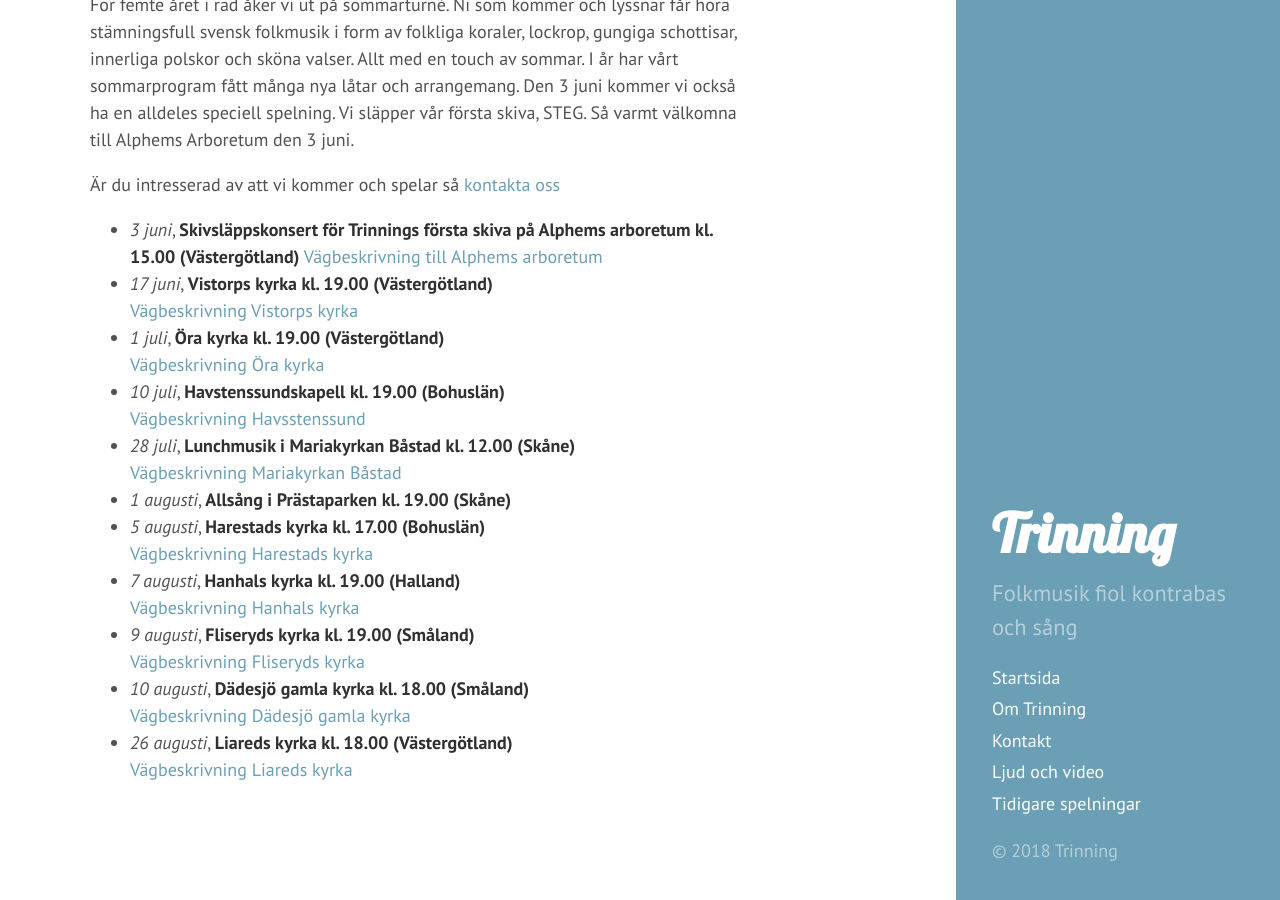
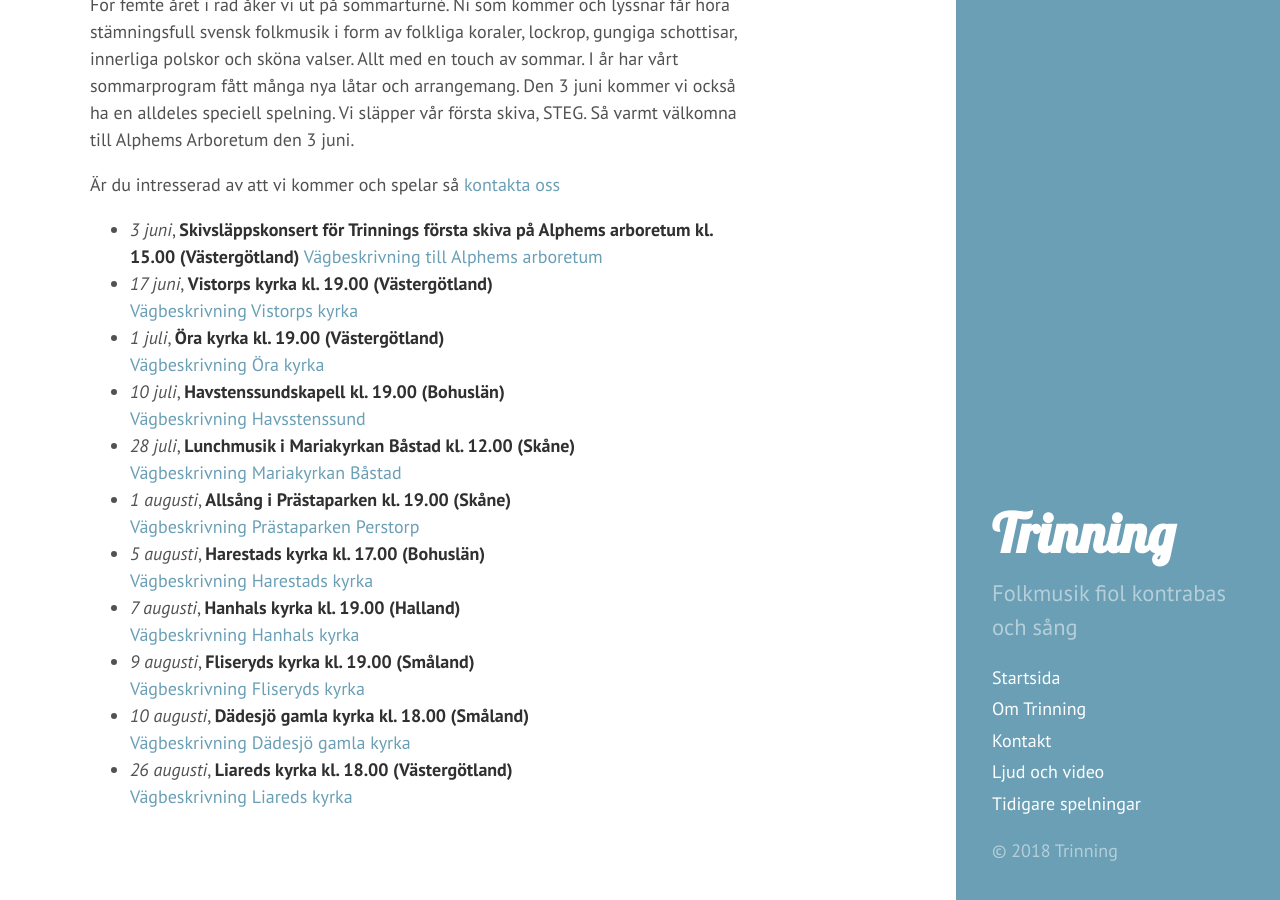
Before and after one commit to trinning/trinning.github.io, a Jekyll site: the page built from index.md, in a window 1280 px wide and 900 px high, scrolled down 1090 px. Built offline with Jekyll 4.4.1, drawn with Linux system fonts in a browser that asks for light colours.

Commit message:
Vägbeskrivning Prästaparken

```diff
--- a/index.md
+++ b/index.md
@@ -35,6 +35,7 @@ För femte året i rad åker vi ut på sommarturné. Ni som kommer och lyssnar f
 * *28 juli*, **Lunchmusik i Mariakyrkan Båstad kl. 12.00 (Skåne)**
 [Vägbeskrivning Mariakyrkan Båstad](https://goo.gl/maps/nohw3eSH6z12)
 * *1 augusti*, **Allsång i Prästaparken kl. 19.00 (Skåne)**
+[Vägbeskrivning Prästaparken Perstorp](https://goo.gl/maps/DU5vch81Tku)
 * *5 augusti*, **Harestads kyrka kl. 17.00 (Bohuslän)**
 [Vägbeskrivning Harestads kyrka](https://goo.gl/maps/fzV7Vfvwb362)
 * *7 augusti*, **Hanhals kyrka kl. 19.00 (Halland)**
```
